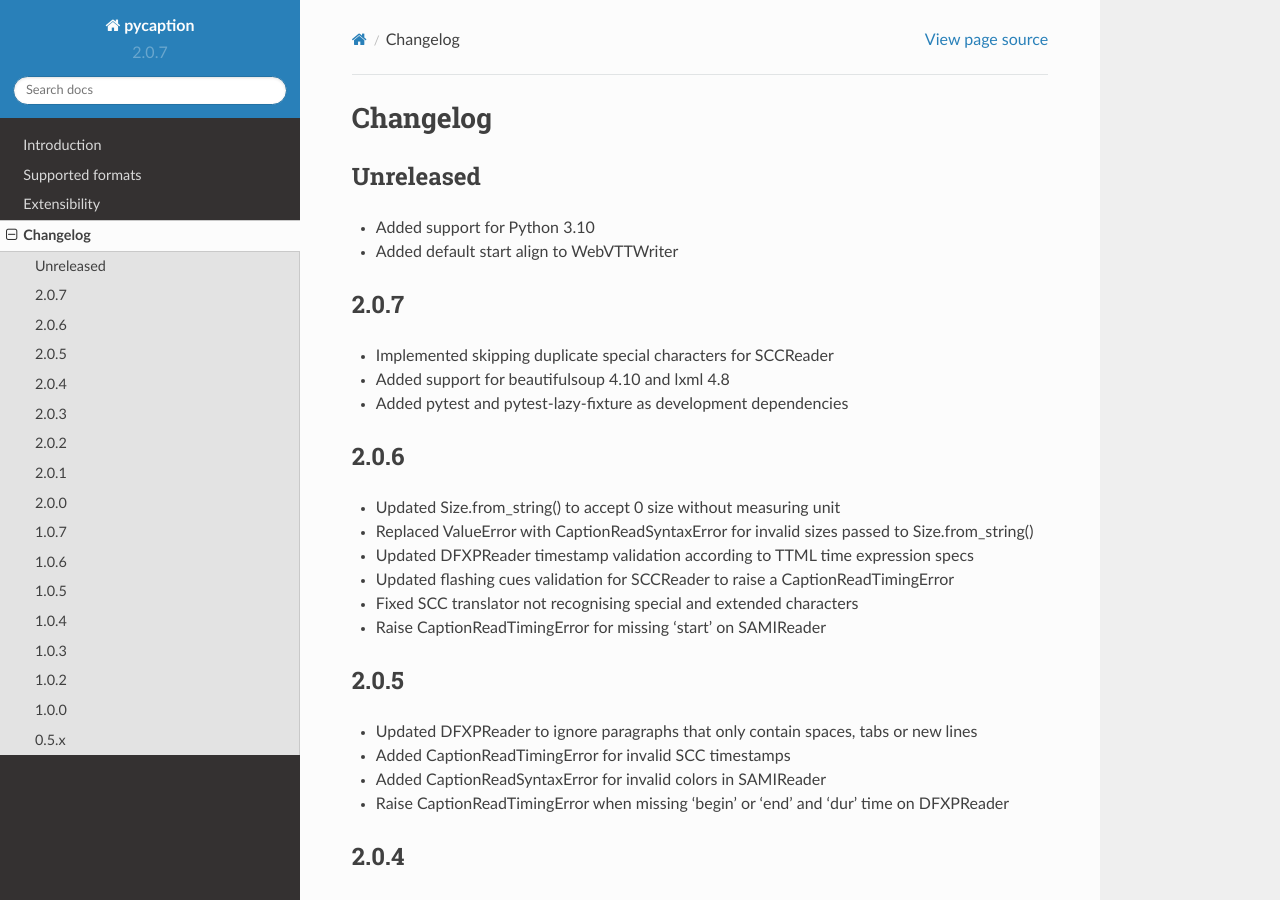
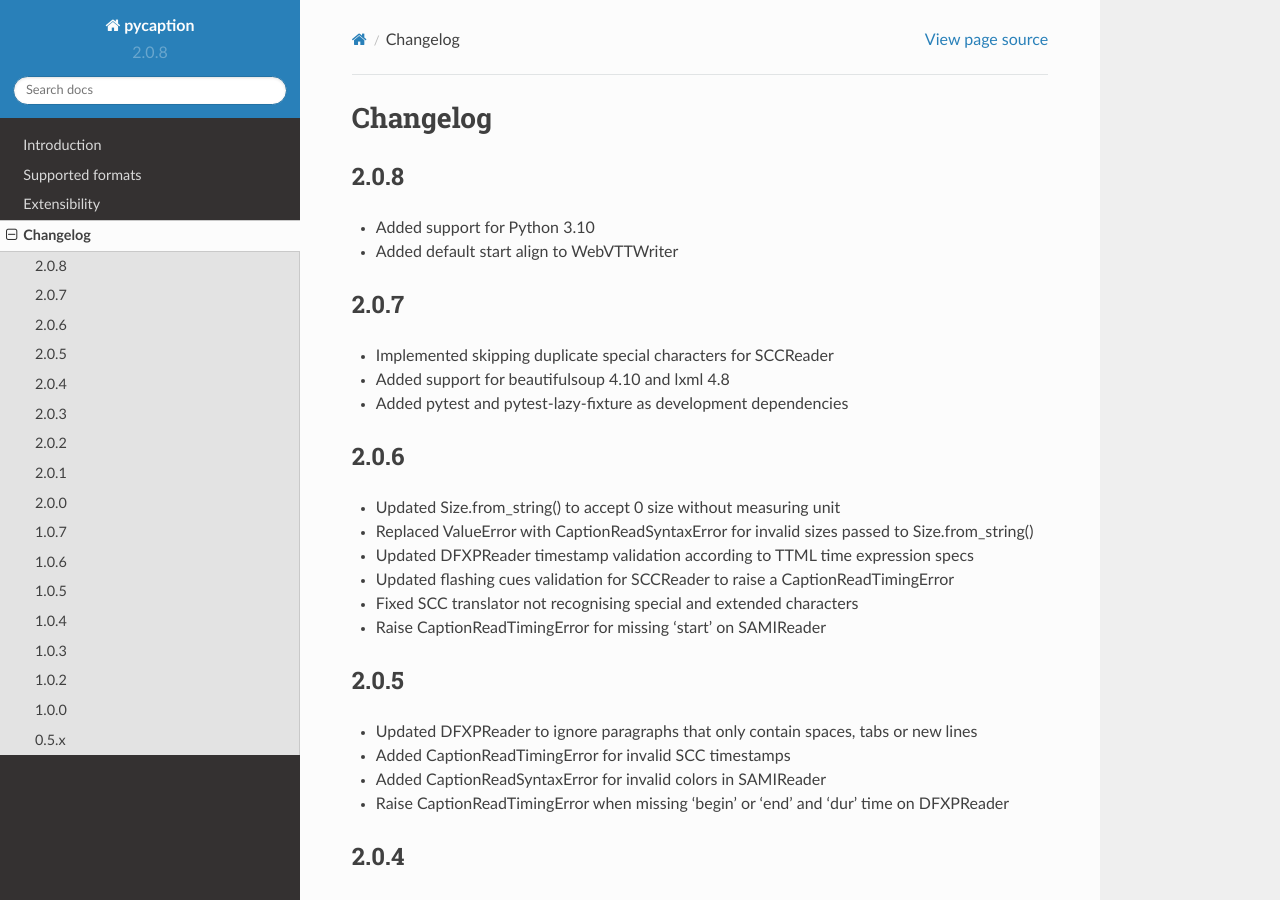
Before and after one commit to pbs/pycaption, a Sphinx documentation site: the page built from docs/changelog.rst, in a window 1280 px wide and 900 px high. Built offline with Sphinx 7.4.7 and the Read the Docs theme 2.0.0, drawn with Linux system fonts in a browser that asks for light colours.

Commit message:
Updated version to 2.0.8

```diff
--- a/docs/changelog.rst
+++ b/docs/changelog.rst
@@ -1,7 +1,7 @@
 Changelog
 ---------
-Unreleased
-^^^^^^^^^^
+2.0.8
+^^^^^
 - Added support for Python 3.10
 - Added default start align to WebVTTWriter
 
--- a/docs/conf.py
+++ b/docs/conf.py
@@ -53,9 +53,9 @@ copyright = '2012-2022, PBS.org ' \
 # built documents.
 #
 # The short X.Y version.
-version = '2.0.7'
+version = '2.0.8'
 # The full version, including alpha/beta/rc tags.
-release = '2.0.7'
+release = '2.0.8'
 
 # The language for content autogenerated by Sphinx. Refer to documentation
 # for a list of supported languages.
--- a/setup.py
+++ b/setup.py
@@ -20,7 +20,7 @@ dev_dependencies = [
 
 setup(
     name='pycaption',
-    version='2.0.7',
+    version='2.0.8',
     description='Closed caption converter',
     long_description=open(README_PATH).read(),
     author='Joe Norton',
```
